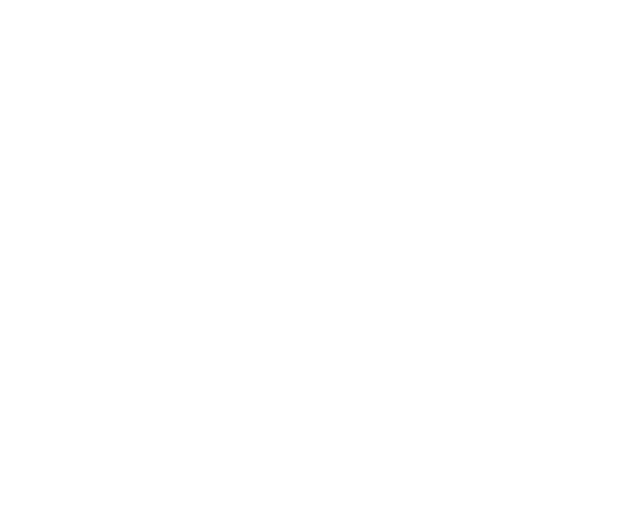
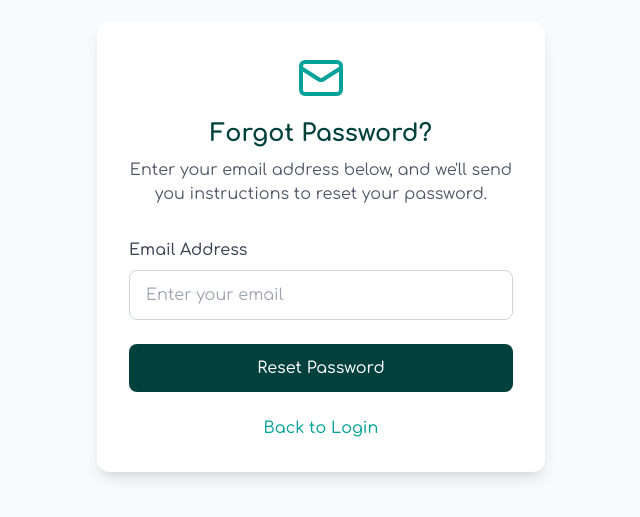
Before and after one commit to silura-008/frontend, a React (Vite) app: page /forgot in a window 1280 px wide. Before the commit this address had no page. Shown: the part 153-670 px from the top of the page, without its empty margins (319-959 px from the left). Built offline with nearby package versions, Linux system fonts and the light colour scheme.

Commit message:
forgot ui

```diff
--- a/src/App.jsx
+++ b/src/App.jsx
@@ -24,6 +24,7 @@
           <Route path="/" element={<LandingPage />} />
           <Route path="/login" element={<Login />} />
           <Route path="/register" element={<Register />} />
+          <Route path="/forgot" element={<ForgotPassword />} />
 
           <Route element={<PrivateRoutes/>} >
             <Route path="/dashboard" element={<DashBoard />} />
--- a/src/pages/ForgotPassword.jsx
+++ b/src/pages/ForgotPassword.jsx
@@ -1,191 +1,97 @@
-import React, { useState, useRef } from 'react';
-import { Link, useNavigate } from 'react-router-dom';
-import Login_img from '../assets/Login_img.jpg';
+import React, { useState } from 'react';
+import { Link } from 'react-router-dom';
+import { Mail, Loader2, CheckCircle2 } from 'lucide-react';
 
-function ForgotPassword() {
-  const navigate = useNavigate();
-  const [stage, setStage] = useState('email');
-  const [formData, setFormData] = useState({
-    email: '',
-    newPassword: '',
-    confirmPassword: ''
-  });
-  const [otp, setOtp] = useState(['', '', '', '']);
-  const inputRefs = useRef([]);
+const ForgotPassword = () => {
+  const [email, setEmail] = useState('');
+  const [status, setStatus] = useState('idle'); // idle, loading, success, error
 
-  const handleChange = (e) => {
-    const { name, value } = e.target;
-    setFormData({
-      ...formData,
-      [name]: value,
-    });
-  };
+  const handleSubmit = async (e) => {
+    e.preventDefault();
+    setStatus('loading');
 
-  const handleOtpChange = (index, value) => {
-    const newOtp = [...otp];
-    newOtp[index] = value;
-    setOtp(newOtp);
+    try {
+      // Replace with actual API call
+      // await fetch('/auth/users/reset_password/', {
+      //   method: 'POST',
+      //   headers: { 'Content-Type': 'application/json' },
+      //   body: JSON.stringify({ email })
+      // });
 
-    if (value && index < 3) {
-      inputRefs.current[index + 1].focus();
-    }
-  };
-
-  const handleOtpKeyDown = (index, e) => {
-    if (e.key === 'Backspace' && !otp[index] && index > 0) {
-      inputRefs.current[index - 1].focus();
-    }
-  };
-
-  const handleEmailSubmit = (e) => {
-    e.preventDefault();
-    // Add email validation logic here
-    setStage('verify');
-  };
-
-  const handleVerifyOtp = (e) => {
-    e.preventDefault();
-    const otpString = otp.join('');
-    // Add OTP verification logic here
-    if (otpString.length === 4) {
-      setStage('reset');
-    }
-  };
-
-  const handlePasswordReset = (e) => {
-    e.preventDefault();
-    // Add password validation logic
-    if (formData.newPassword === formData.confirmPassword) {
-      navigate('/Login');
-    } else {
-      // Handle password mismatch
-      alert("Passwords do not match");
+      // Mock API call
+      await new Promise(resolve => setTimeout(resolve, 1500));
+      setStatus('success');
+    } catch (error) {
+      setStatus('error');
     }
   };
 
   return (
-    <div className="h-screen flex font-comfortaa">
-      {/* Left Section with Image */}
-      <div className="hidden lg:block lg:w-[50%]">
-        <img src={Login_img} alt="Forgot Password" className="w-full h-full" />
-      </div>
+    <div className="min-h-screen bg-gray-50 font-comfortaa flex items-center justify-center p-6">
+      <div className="w-full max-w-md">
+        <div className="bg-white p-8 rounded-xl shadow-lg">
+          {status === 'success' ? (
+            <div className="text-center">
+              <CheckCircle2 className="w-16 h-16 text-green-500 mx-auto mb-6" />
+              <h2 className="text-2xl font-bold text-[#00413d] mb-4">Check Your Email</h2>
+              <p className="text-gray-600 mb-6">
+                We've sent password reset instructions to:
+                <span className="block font-semibold text-[#04a298] mt-2">{email}</span>
+              </p>
+              <p className="text-sm text-gray-500">
+                Didn't receive the email?{' '}
+                <button
+                  onClick={() => setStatus('idle')}
+                  className="text-[#04a298] hover:text-[#00413d] font-medium"
+                >
+                  Try again
+                </button>
+              </p>
+            </div>
+          ) : (
+            <>
+              <div className="text-center mb-8">
+                <Mail className="w-12 h-12 text-[#04a298] mx-auto mb-4" />
+                <h2 className="text-2xl font-bold text-[#00413d] mb-2">Forgot Password?</h2>
+                <p className="text-gray-600">
+                  Enter your email address below, and we'll send you instructions to reset your password.
+                </p>
+              </div>
 
-      {/* Right Section */}
-      <div className='w-full lg:w-[50%] bg-[#00413d] flex items-center justify-center'>
-
-      <div className=' border rounded-lg p-8 lg:p-8  md:p-10 shadow-[0_0_10px_#00413d] bg-white '>
-          {stage === 'email' && (
-            <>
-              <h3 className="font-black text-2xl mb-3 text-[#00413d] md:pr-14">Forgot Password?</h3>
-              <p className='text-sm text-gray-400 mb-4'>
-                Enter your email to reset your password
-              </p>
-
-              <form onSubmit={handleEmailSubmit} className="mt-4">
-                {/* Email */}
-                <div className="mb-4">
-                  <label htmlFor="email" className="block">Email:</label>
+              <form onSubmit={handleSubmit}>
+                <div className="mb-6">
+                  <label htmlFor="email" className="block text-gray-700 mb-2 font-medium">
+                    Email Address
+                  </label>
                   <input
                     type="email"
                     id="email"
-                    name="email"
-                    value={formData.email}
-                    onChange={handleChange}
-                    className="w-full p-2 border border-gray-300 rounded mt-1"
+                    value={email}
+                    onChange={(e) => setEmail(e.target.value)}
+                    className="w-full px-4 py-3 rounded-lg border border-gray-300 focus:ring-2 focus:ring-[#04a298] focus:border-transparent transition duration-200"
+                    placeholder="Enter your email"
                     required
-                    placeholder="Enter your email"
                   />
                 </div>
 
-                {/* Submit Button */}
                 <button
                   type="submit"
-                  className="w-full p-2 bg-[#00413d] hover:bg-[#047a6d] text-white rounded mt-1 duration-200 ease-in-out"
+                  disabled={status === 'loading'}
+                  className="w-full py-3 px-4 bg-[#00413d] hover:bg-[#047a6d] text-white rounded-lg font-medium transition duration-200 ease-in-out transform hover:scale-[1.02] disabled:opacity-70 disabled:cursor-not-allowed flex items-center justify-center gap-2"
                 >
-                  Send OTP
+                  {status === 'loading' ? (
+                    <>
+                      <Loader2 className="w-5 h-5 animate-spin" />
+                      Sending...
+                    </>
+                  ) : 'Reset Password'}
                 </button>
-              </form>
-            </>
-          )}
 
-          {stage === 'verify' && (
-            <>
-              <h2 className="font-black text-2xl mb-3 text-[#00413d] pt-1">Verify OTP</h2>
-              <p className="text-sm text-gray-500">
-                Please check <span className='block text-[#04a298] font-bold text-base hover:text-[#00413d]'>
-                  {formData.email}
-                </span> to confirm your OTP
-              </p>
-
-              <div className="flex space-x-2 mb-6 mt-4 justify-center">
-                {otp.map((digit, index) => (
-                  <input
-                    key={index}
-                    ref={(el) => inputRefs.current[index] = el}
-                    type="text"
-                    maxLength="1"
-                    value={digit}
-                    onChange={(e) => handleOtpChange(index, e.target.value)}
-                    onKeyDown={(e) => handleOtpKeyDown(index, e)}
-                    className="w-12 h-12 text-center text-xl border-2 border-gray-300 rounded-md focus:outline-none focus:border-blue-500"
-                  />
-                ))}
-              </div>
-
-              <button
-                className="w-full p-2 bg-[#00413d] hover:bg-[#047a6d] text-white rounded mt-2 duration-200 ease-in-out"
-                onClick={handleVerifyOtp}
-              >
-                Verify
-              </button>
-            </>
-          )}
-
-          {stage === 'reset' && (
-            <>
-              <h3 className="font-black text-2xl mb-3 text-[#00413d] md:pr-14">Reset Password</h3>
-              <p className='text-sm text-gray-400 mb-4'>
-                Create a new password
-              </p>
-
-              <form onSubmit={handlePasswordReset} className="mt-4">
-                {/* New Password */}
-                <div className="mb-4">
-                  <label htmlFor="newPassword" className="block">New Password:</label>
-                  <input
-                    type="password"
-                    id="newPassword"
-                    name="newPassword"
-                    value={formData.newPassword}
-                    onChange={handleChange}
-                    className="w-full p-2 border border-gray-300 rounded mt-1"
-                    required
-                    placeholder="Enter new password"
-                  />
+                <div className="mt-6 text-center">
+                  <Link to="/login" className="text-[#04a298] hover:text-[#00413d] font-medium">
+                    Back to Login
+                  </Link>
                 </div>
-
-                {/* Confirm Password */}
-                <div className="mb-4">
-                  <label htmlFor="confirmPassword" className="block">Confirm Password:</label>
-                  <input
-                    type="password"
-                    id="confirmPassword"
-                    name="confirmPassword"
-                    value={formData.confirmPassword}
-                    onChange={handleChange}
-                    className="w-full p-2 border border-gray-300 rounded mt-1"
-                    required
-                    placeholder="Confirm new password"
-                  />
-                </div>
-
-                {/* Submit Button */}
-                <button
-                  type="submit"
-                  className="w-full p-2 bg-[#00413d] hover:bg-[#047a6d] text-white rounded mt-1 duration-200 ease-in-out"
-                >
-                  Reset Password
-                </button>
               </form>
             </>
           )}
@@ -193,6 +99,6 @@
       </div>
     </div>
   );
-}
+};
 
 export default ForgotPassword;
```
